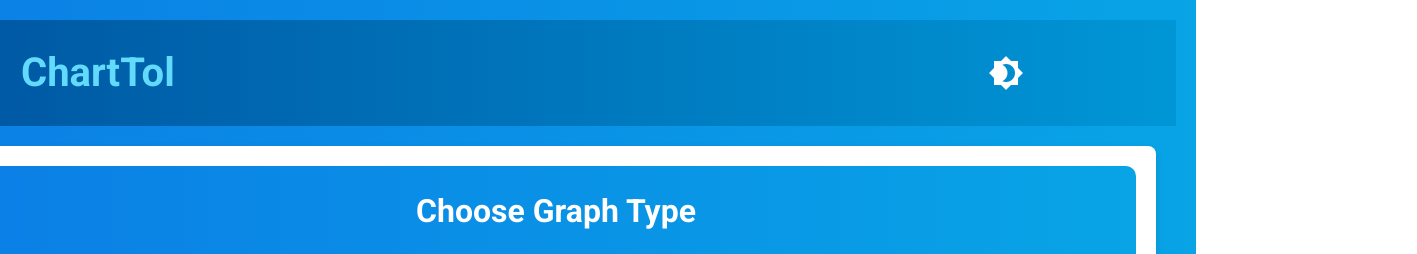
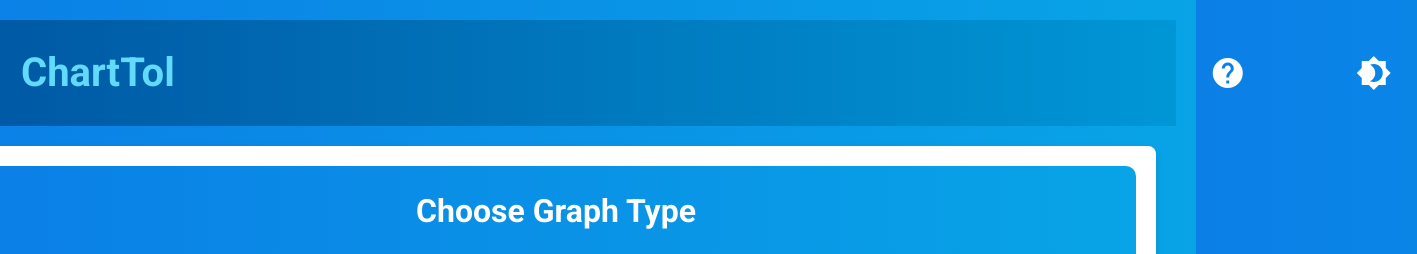
Before and after one commit to djboijy/Charttol, a website: page Assets/HTMLPages/page2.html in a window 1280 px wide. Shown: the top 254 px of the page, 1417 px wide, since content can reach past the window. Drawn offline with Linux system fonts and the light colour scheme.

Commit message:
Added some stuff. ☑️

```diff
--- a/Assets/HTMLPages/page2.html
+++ b/Assets/HTMLPages/page2.html
@@ -29,6 +29,7 @@
 <header>
     <h1 id="web-title">ChartTol</h1>
     <img class="header-logo-image" src="../../Assets/Icons/HeaderLogo.svg" alt="Charttol - Our Logo">
+    <button id="faq-button" class="material-icons" style="margin-left: 1000px">help</button>
     <button id="theme-button" class="material-icons">brightness_4</button> <!-- Імпортується гугл іконка Brightness 4 -->
 </header>
 
--- a/CSS/main.css
+++ b/CSS/main.css
@@ -247,13 +247,33 @@ header h1 {
     margin-right: 60px;
 }
 
+#faq-button {
+    font-size: 36px;
+    padding: 15px 25px;
+    border-radius: 8px;
+    background: transparent;
+    color: #ffffff;
+    transition: color 0.3s, transform 0.3s, box-shadow 0.3s;
+    margin-right: 60px;
+}
+
 #theme-button:hover {
     color: #ffd100;
     box-shadow: 0 0 15px #ffd100, 0 0 30px #ffd100;
     transform: scale(1.1);
 }
 
+#faq-button:hover {
+    color: #ffd100;
+    box-shadow: 0 0 15px #ffd100, 0 0 30px #ffd100;
+    transform: scale(1.1);
+}
+
 #theme-button:active {
+    transform: scale(0.95);
+}
+
+#faq-button:active {
     transform: scale(0.95);
 }
 
--- a/JavaScript/modules/DarkLightModeChanger.js
+++ b/JavaScript/modules/DarkLightModeChanger.js
@@ -22,9 +22,9 @@ document.addEventListener("DOMContentLoaded", () => {
         document.body.classList.add("dark-mode");
         document.documentElement.classList.add("dark-mode");
 
+        const mainTitle = document.getElementById("web-title");
         // Елементи для яких треба змінити CSS
         const elementsToChange = [
-            document.getElementById("web-title"),
             document.getElementById("page-header"),
             document.getElementById("page-header2"),
             document.getElementById("page-header3"),
@@ -41,16 +41,20 @@ document.addEventListener("DOMContentLoaded", () => {
         const buttons = document.querySelectorAll(".button");
 
         elementsToChange.forEach(element => element?.classList.add("dark-mode-bg"));
+
         textInputs.forEach(input => input?.classList.add("dark-mode-input"));
         buttons.forEach(button => button?.classList.add("dark-mode-bg"));
 
         modeToggleButton.innerHTML = "brightness_7";
+        mainTitle.style.color = "white";
         document.body.style.setProperty("background", "linear-gradient(90deg, #000000, #373739)", "important");
     }
 
     function applyLightModeStyles() {
         document.body.classList.remove("dark-mode");
         document.documentElement.classList.remove("dark-mode");
+
+        const mainTitle = document.getElementById("web-title");
 
         const elementsToChange = [
             document.getElementById("web-title"),
@@ -74,6 +78,7 @@ document.addEventListener("DOMContentLoaded", () => {
         buttons.forEach(button => button?.classList.remove("dark-mode-bg"));
 
         modeToggleButton.innerHTML = "brightness_4";
+        mainTitle.removeAttribute("style");
         document.body.style.setProperty("background", "linear-gradient(90deg, #0b7fe6, #08a4e6)", "important");
     }
 
--- a/JavaScript/modules/fileUpload.js
+++ b/JavaScript/modules/fileUpload.js
@@ -1,6 +1,5 @@
 // На повному завантаженні HTML
 document.addEventListener("DOMContentLoaded", function() {
-    // Змінні з сторінки
     const fileInput = document.getElementById("file-insert");
     const manualDataInput = document.getElementById("manual-data");
 
```
Also changed, not shown: Assets/HTMLPages/FileResults.html (+1 -0 lines), Assets/HTMLPages/ManualResults.html (+1 -0 lines), Assets/HTMLPages/page3.html (+1 -0 lines), index.html (+3 -1 lines).
